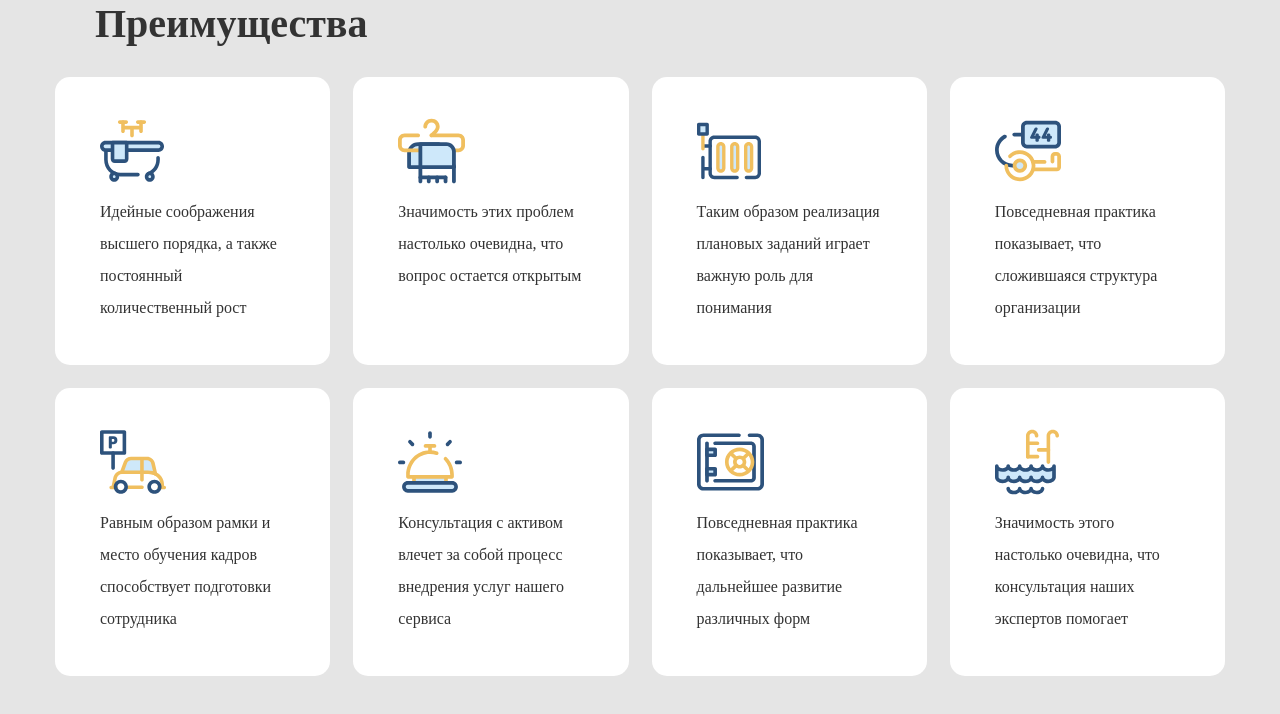
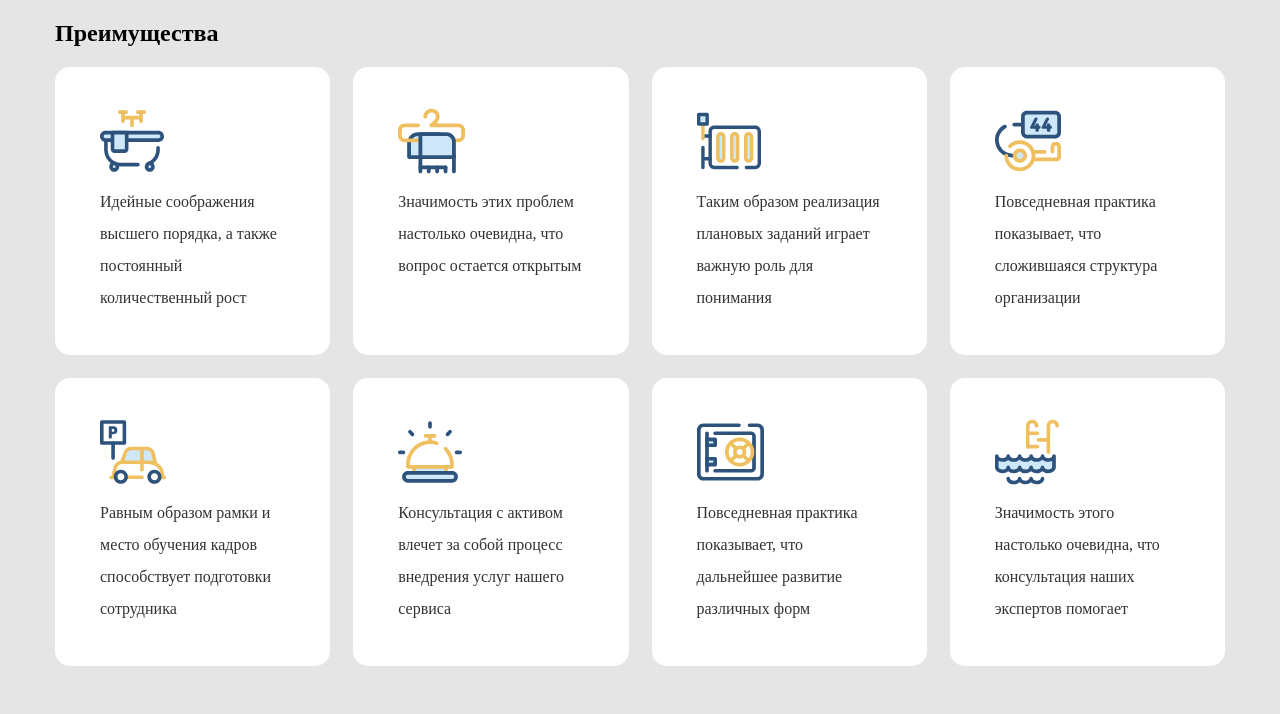
Before and after one commit to Vladimirn2/LagoonaHomework, a plain HTML site: page index.html in a window 1280 px wide. Drawn offline with Linux system fonts and the light colour scheme.

Commit message:
Update index.html

```diff
--- a/index.html
+++ b/index.html
@@ -9,7 +9,7 @@
 </head>
 <body>
     <section class="advantages" id = "advantages">
-        <h2 class = "header__h2">Преимущества</h2>
+        <h2 class = "h2">Преимущества</h2>
         <ul class="advantages__list">
             <li class="advantages__item">
                 <div class="advantages__logo">
```
